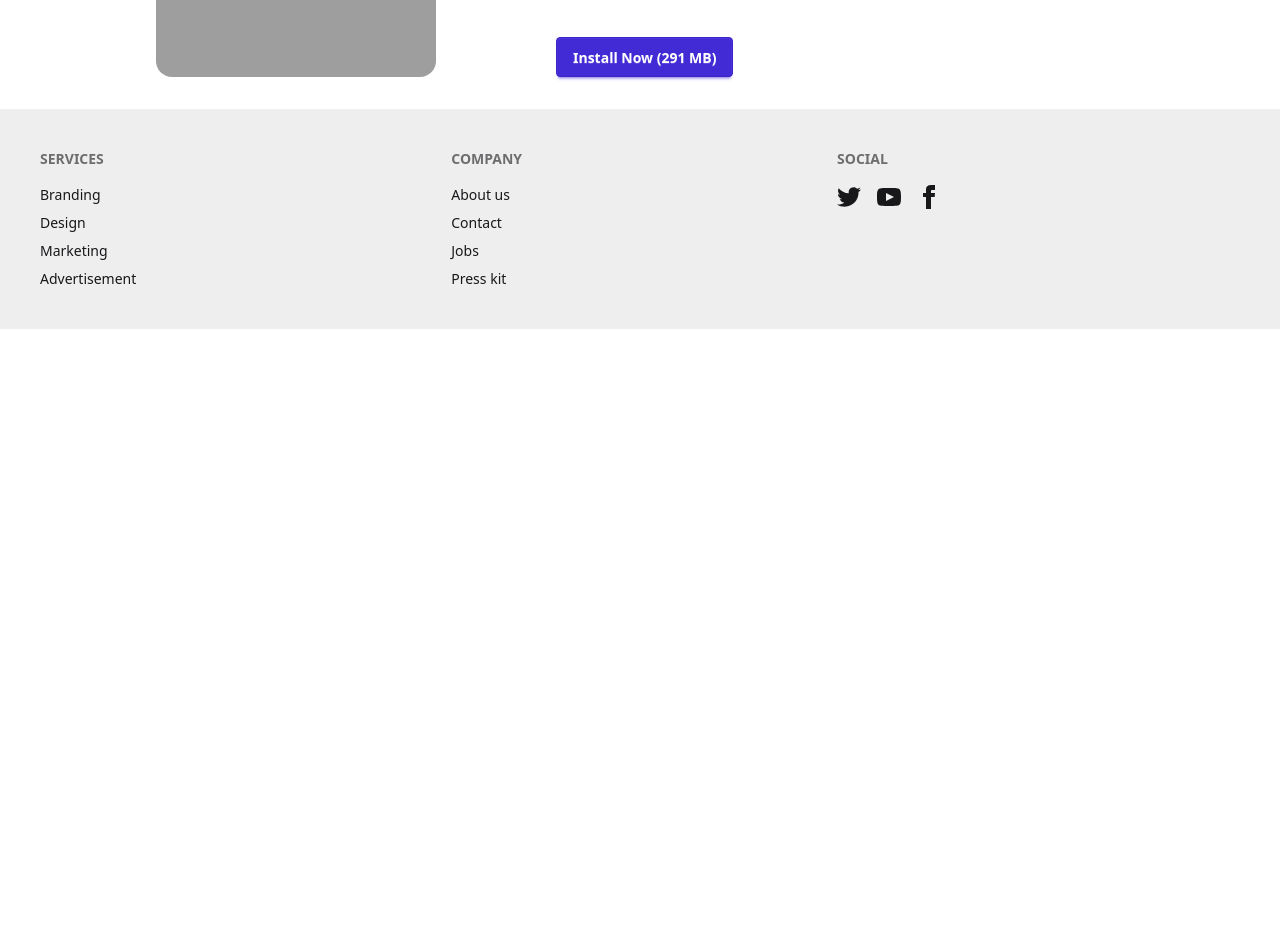
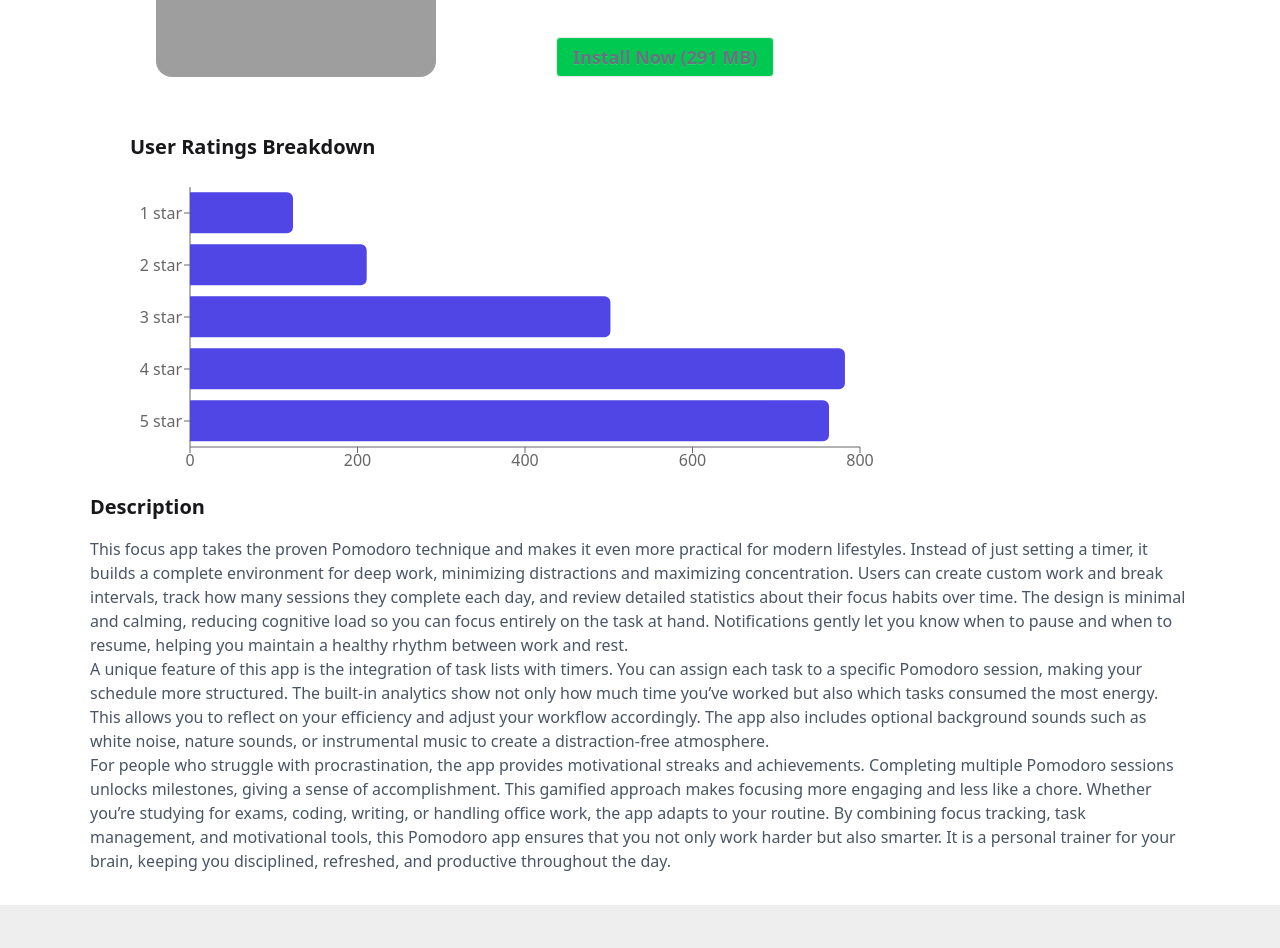
Before and after one commit to asadulislam1122/as8-hero-app, a React (Vite) app: page /appcard/1 in a window 1280 px wide. Shown: the part 301-1249 px from the top of the page. Before the commit the page ends 800 px from the top, so only its background shows below. Built offline with nearby package versions, Linux system fonts and the light colour scheme; grey boxes are pictures that could not be loaded.

Commit message:
added by install bar chart

```diff
--- a/package.json
+++ b/package.json
@@ -15,6 +15,8 @@
     "react": "^19.1.1",
     "react-dom": "^19.1.1",
     "react-router": "^7.9.3",
+    "react-toastify": "^11.0.5",
+    "recharts": "^3.2.1",
     "tailwindcss": "^4.1.14"
   },
   "devDependencies": {
--- a/src/Pages/AppDtails/AppDtails.jsx
+++ b/src/Pages/AppDtails/AppDtails.jsx
@@ -1,20 +1,37 @@
-import React from "react";
+import React, { useState } from "react";
 import { useParams } from "react-router";
 import useHeroData from "../../Hooks/useHeroData";
 import downloadImg from "../../assets/fi_9131795.png";
 import ratingImg from "../../assets/icon-ratings.png";
 import reviewImg from "../../assets/icon-review.png";
 import Lodding from "../../Lodding/Lodding";
+import { toast } from "react-toastify";
+import {
+  BarChart,
+  Bar,
+  XAxis,
+  YAxis,
+  Tooltip,
+  ResponsiveContainer,
+} from "recharts";
+import Description from "../../components/Description/Description";
 const AppDtails = () => {
   const { id } = useParams();
   const { heroData, loading, error } = useHeroData();
+  const [isInstalled, setIsInstalled] = useState(false);
   const appData = heroData.find((a) => String(a.id) === id);
   //   console.log(appData);
   if (loading) return <Lodding></Lodding>;
-  const { image, title, companyName, reviews, ratingAvg, downloads } = appData;
+  const { image, title, companyName, reviews, ratingAvg, downloads, ratings } =
+    appData;
   //   console.log(heroData);
   //   console.log(id);
+  const handleInstall = () => {
+    setIsInstalled(true);
+    toast("🎉 App installed successfully!");
+  };
   return (
+    <div>
       <div className="flex gap-8 md:gap-[120px] items-center mt-4 mb-4 m-4 p-4 md:w-[1000px] mx-auto">
         <div>
           <img className="rounded-2xl md:w-[280px]" src={image} alt="" />
@@ -44,10 +61,40 @@ const AppDtails = () => {
               <p className="font-bold text-2xl mt-2 ">{reviews}</p>
             </div>
           </div>
-        <button className="btn mt-8 btn-primary text-white">
-          Install Now (291 MB)
+          <button
+            onClick={handleInstall}
+            disabled={isInstalled}
+            className={`btn mt-8 bg-green-500 font-bold text-[18px] text-gray-500 transition-all ${
+              isInstalled ? "opacity-200 cursor-not-allowed bg-green-600" : ""
+            }`}
+          >
+            {isInstalled ? "Installed ✅" : "Install Now (291 MB)"}
           </button>
         </div>
+      </div>
+      {/* bar card */}
+      <div className="md:w-[1100px] mx-auto">
+        <div className="mt-10 mb-15 w-full md:w-[800px] h-[300px]">
+          <h2 className="text-xl font-bold ml-10 mb-4 ">
+            User Ratings Breakdown
+          </h2>
+
+          <ResponsiveContainer width="100%" height="100%">
+            <BarChart
+              data={ratings}
+              layout="vertical"
+              margin={{ top: 10, right: 30, left: 40, bottom: 0 }}
+            >
+              <XAxis type="number" />
+              <YAxis type="category" dataKey="name" />
+              <Tooltip />
+              <Bar dataKey="count" fill="#4f46e5" radius={[0, 6, 6, 0]} />
+            </BarChart>
+          </ResponsiveContainer>
+        </div>
+      </div>
+      {/* Description */}
+      <Description></Description>
     </div>
   );
 };
--- a/src/Routs/Routs.jsx
+++ b/src/Routs/Routs.jsx
@@ -22,7 +22,7 @@ export const router = createBrowserRouter([
         <Footer />
       </>
     ),
-    hydrateFallbackElement: <p>Lo...</p>,
+    hydrateFallbackElement: <p>Loading....</p>,
     children: [
       {
         index: true,
--- /dev/null
+++ b/src/components/Description/Description.jsx
@@ -0,0 +1,42 @@
+import React from "react";
+
+const Description = () => {
+  return (
+    <div className="w-[1100px] mx-auto mb-8">
+      <h1 className="font-bold text-xl mt-4 mb-4">Description</h1>
+      <p className="text-gray-600 font-medium">
+        This focus app takes the proven Pomodoro technique and makes it even
+        more practical for modern lifestyles. Instead of just setting a timer,
+        it builds a complete environment for deep work, minimizing distractions
+        and maximizing concentration. Users can create custom work and break
+        intervals, track how many sessions they complete each day, and review
+        detailed statistics about their focus habits over time. The design is
+        minimal and calming, reducing cognitive load so you can focus entirely
+        on the task at hand. Notifications gently let you know when to pause and
+        when to resume, helping you maintain a healthy rhythm between work and
+        rest. <br />
+        A unique feature of this app is the integration of task lists with
+        timers. You can assign each task to a specific Pomodoro session, making
+        your schedule more structured. The built-in analytics show not only how
+        much time you’ve worked but also which tasks consumed the most energy.
+        This allows you to reflect on your efficiency and adjust your workflow
+        accordingly. The app also includes optional background sounds such as
+        white noise, nature sounds, or instrumental music to create a
+        distraction-free atmosphere.
+        <br />
+        For people who struggle with procrastination, the app provides
+        motivational streaks and achievements. Completing multiple Pomodoro
+        sessions unlocks milestones, giving a sense of accomplishment. This
+        gamified approach makes focusing more engaging and less like a chore.
+        Whether you’re studying for exams, coding, writing, or handling office
+        work, the app adapts to your routine. By combining focus tracking, task
+        management, and motivational tools, this Pomodoro app ensures that you
+        not only work harder but also smarter. It is a personal trainer for your
+        brain, keeping you disciplined, refreshed, and productive throughout the
+        day.
+      </p>
+    </div>
+  );
+};
+
+export default Description;
--- a/src/components/Root/Root.jsx
+++ b/src/components/Root/Root.jsx
@@ -1,15 +1,23 @@
 import React from "react";
 import Navbar from "../Navbar/Navbar";
-import { Outlet } from "react-router";
+import { Outlet, useNavigation } from "react-router";
 import Footer from "../Footer/Footer";
 import Banner from "../Banner/Banner";
 
 const Root = () => {
+  const navigation = useNavigation();
+  const isLoading = navigation.state === "loading";
+
   return (
     <div className="">
       <Navbar></Navbar>
+      {isLoading && (
+        <div className="text-center py-4 bg-gray-100 text-3xl font-semibold">
+          ⏳ Loading...
+        </div>
+      )}
       <Banner></Banner>
-      <Outlet></Outlet>
+      {!isLoading && <Outlet />}
       <Footer></Footer>
     </div>
   );
--- a/src/components/Root/Root2.jsx
+++ b/src/components/Root/Root2.jsx
@@ -1,7 +1,8 @@
 import React from "react";
 import Navbar from "../Navbar/Navbar";
+
+import Footer from "../Footer/Footer";
 import { Outlet } from "react-router";
-import Footer from "../Footer/Footer";
 
 const Root2 = () => {
   return (
--- a/src/components/Root/Root3.jsx
+++ b/src/components/Root/Root3.jsx
@@ -1,13 +1,16 @@
 import React from "react";
 import Navbar from "../Navbar/Navbar";
-import { Outlet } from "react-router";
+import { Outlet, useNavigation } from "react-router";
 import Footer from "../Footer/Footer";
+import Lodding from "../../Lodding/Lodding";
 
 const Root3 = () => {
+  const navigation = useNavigation();
+  const isLoading = navigation.state === "loading";
   return (
     <div>
       <Navbar></Navbar>
-      <Outlet></Outlet>
+      {isLoading ? <Lodding></Lodding> : <Outlet></Outlet>}
       <Footer></Footer>
     </div>
   );
--- a/src/main.jsx
+++ b/src/main.jsx
@@ -4,9 +4,11 @@ import "./index.css";
 import App from "./App.jsx";
 import { RouterProvider } from "react-router/dom";
 import { router } from "./Routs/Routs.jsx";
+import { ToastContainer, toast } from "react-toastify";
 
 createRoot(document.getElementById("root")).render(
   <StrictMode>
     <RouterProvider router={router} />
+    <ToastContainer />
   </StrictMode>
 );
```
Also changed, not shown: 1 other file (tests, documents, lock files or other folders). Lines whose indentation alone changed are shown as unchanged.
